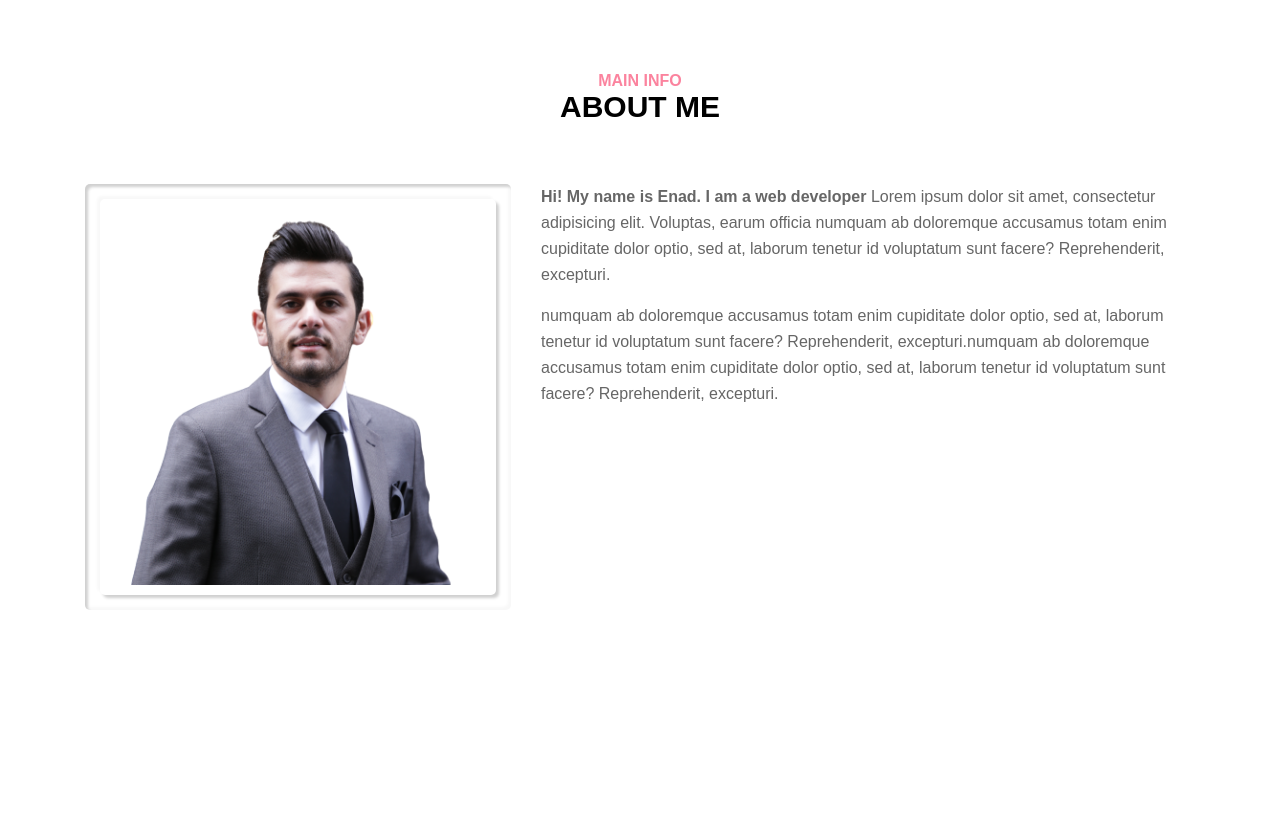
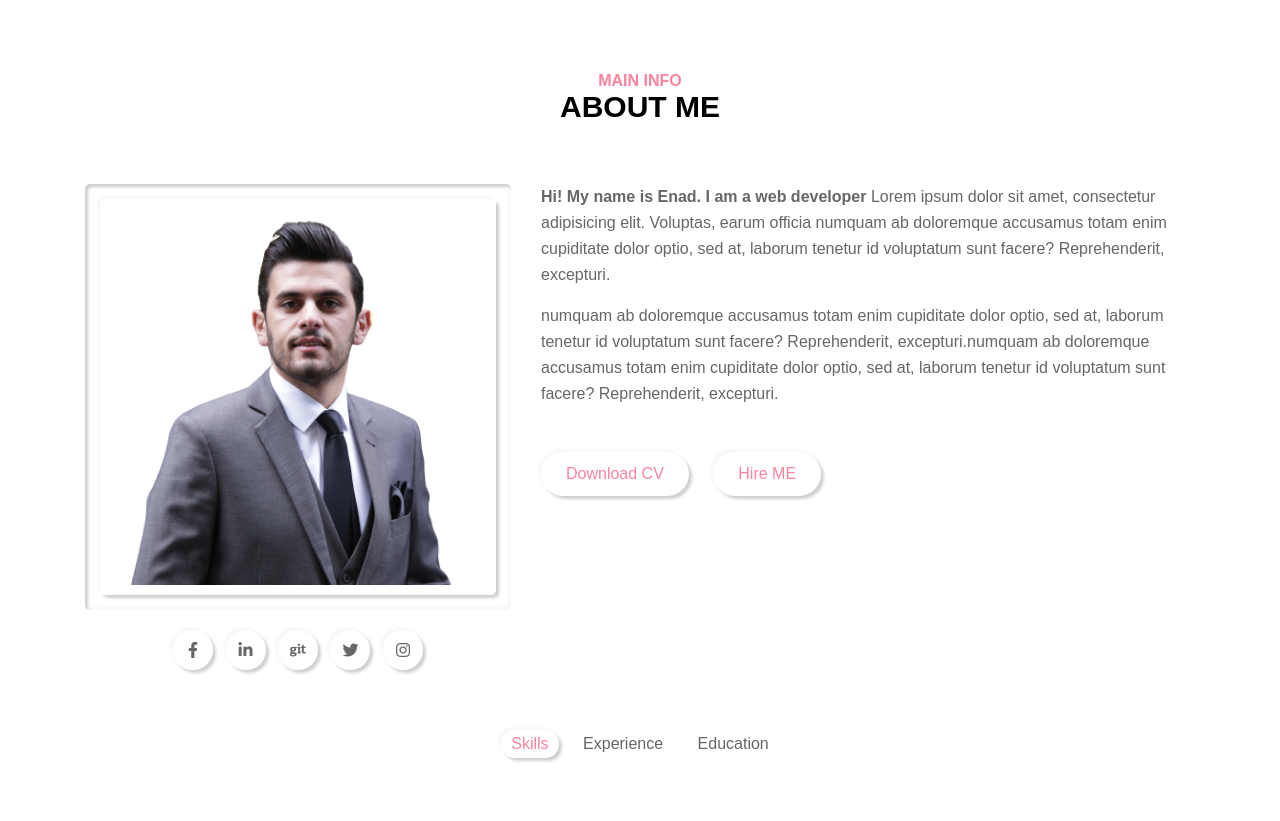
Before and after one commit to Enadabuzaid/MyProtfolio, a plain HTML site: page index.html in a window 1280 px wide. Shown: the part 816-1637 px from the top of the page. Before the commit the page ends 1600 px from the top, so only its background shows below. Drawn offline with Linux system fonts and the light colour scheme; a web font is replaced by a local one.

Commit message:
my changes

```diff
--- a/index.html
+++ b/index.html
@@ -4,6 +4,7 @@
 	<title>Enad Abuzaid</title>
 	<link rel="stylesheet" href="style.css">
 	<link rel="stylesheet" href="color-1.css">
+	<link rel="stylesheet" href="https://cdnjs.cloudflare.com/ajax/libs/font-awesome/5.15.2/css/all.min.css" integrity="sha512-HK5fgLBL+xu6dm/Ii3z4xhlSUyZgTT9tuc/hSrtw6uzJOvgRr2a9jyxxT1ely+B+xFAmJKVSTbpM/CuL7qxO8w==" crossorigin="anonymous" />
 </head>
 <body>
 <!-- Header  -->
@@ -130,12 +131,36 @@
 					<div class="img-box inner-shadow">
 						<img class="outer-shadow" src="ee1.png" alt="test">
 					</div>
+				<!-- social media-->
+					<div class="socil-links">
+						<a href="" class="outer-shadow hover-in-shadow"><i class="fab fa-facebook-f"></i></a>
+						<a href="" class="outer-shadow hover-in-shadow"><i class="fab fa-linkedin-in"></i></a>
+						<a href="" class="outer-shadow hover-in-shadow"><i class="fab fa-git"></i></a>
+						<a href="" class="outer-shadow hover-in-shadow"><i class="fab fa-twitter"></i></a>
+						<a href="" class="outer-shadow hover-in-shadow"><i class="fab fa-instagram"></i></a>
+					</div>
+
+				<!-- End social media-->
 				</div>
 				<div class="about-info">
 					<p><span>Hi! My name is Enad. I am a web developer</span> Lorem ipsum dolor sit amet, consectetur adipisicing elit. Voluptas, earum officia numquam ab doloremque accusamus totam enim cupiditate dolor optio, sed at, laborum tenetur id voluptatum sunt facere? Reprehenderit, excepturi.</p>
 					<p>numquam ab doloremque accusamus totam enim cupiditate dolor optio, sed at, laborum tenetur id voluptatum sunt facere? Reprehenderit, excepturi.numquam ab doloremque accusamus totam enim cupiditate dolor optio, sed at, laborum tenetur id voluptatum sunt facere? Reprehenderit, excepturi.</p>
+					<a href="#" class="btn-1 outer-shadow hover-in-shadow">Download CV</a>
+					<a href="#" class="btn-1 outer-shadow hover-in-shadow">Hire ME</a>
 				</div>
 			</div>
+			<!-- about tabs -->
+			<div class="row">
+				<div class="about-tabs">
+					<span class="tab-item outer-shadow active" data-target=".skills">Skills</span>
+					<span class="tab-item" data-target=".experience">Experience</span>
+					<span class="tab-item" data-target=".education">Education</span>
+
+				</div>
+			</div>
+
+			<!--/ End about tabs -->
+
 		</div>
 	</section>
 	<!-- / End about section-->
--- a/style.css
+++ b/style.css
@@ -483,6 +483,36 @@ img{
 	border-radius: 5px;
 }
 
+.about-section .about-img .socil-links{
+	margin-top:20px;
+	text-align: center;
+}
+
+.about-section .about-img .socil-links a{
+	display: inline-block;
+	height: 40px;
+	width: 40px;
+	font-size: 16px;
+	text-align: center;
+	color: var(--text-black-600);
+	margin: 0 4px;
+	border-radius: 50%;
+	transition: all 0.3s ease;
+}
+
+.about-section .about-img .socil-links a i{
+	line-height: 40px;
+
+}
+
+.about-section .about-img .socil-links a:after{
+	border-radius: 50%;
+}
+
+.about-section .about-img .socil-links a:hover{
+	color: var(--skin-color);
+}
+
 .about-section .about-info{
 	flex: 0 0 60%;
 	max-width: 60%;
@@ -498,3 +528,35 @@ img{
 .about-section .about-info span{
 	font-weight: 700;
 }
+
+.about-section .about-info .btn-1{
+	margin: 30px 20px 0 0;
+}
+
+.about-section .about-tabs{
+	padding: 60px 15px 50px;
+	flex: 0 0 100%;
+	max-width: 100%;
+	text-align: center;
+}
+
+.about-section .about-tabs .tab-item {
+	display: inline-block;
+	margin: 0 5px 10px;
+	cursor: pointer;
+	padding: 5px 10px;
+	border-radius: 30px;
+	transition: all 0.3s ease;
+	font-size: 16px;
+	color: var(--text-black-600);
+	font-weight: 500;
+	text-transform: capitalize;
+}
+
+.about-section .about-tabs .tab-item:hover:not(.active){
+	opacity: 0.6;
+}
+
+.about-section .about-tabs .tab-item.active{
+	color: var(--skin-color);
+}
```
